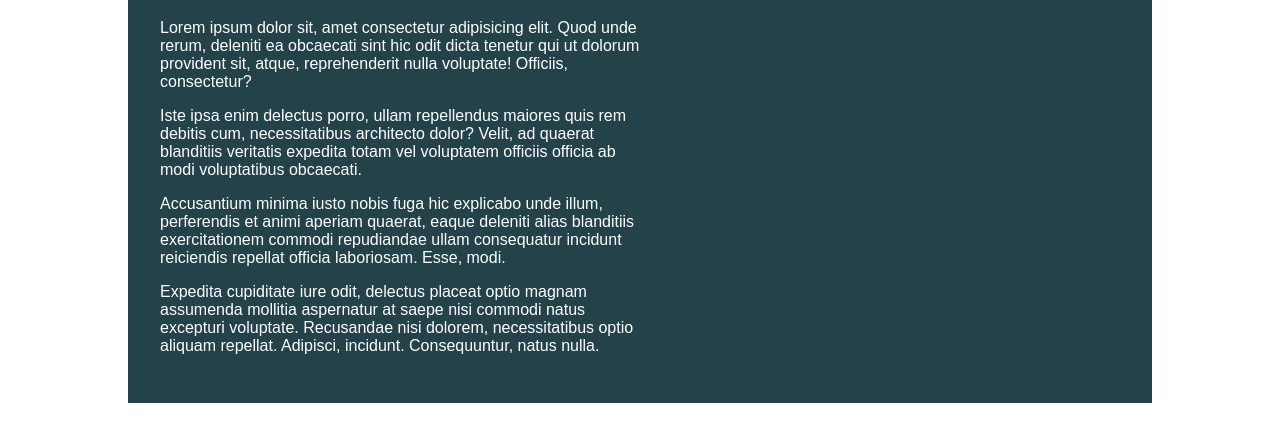
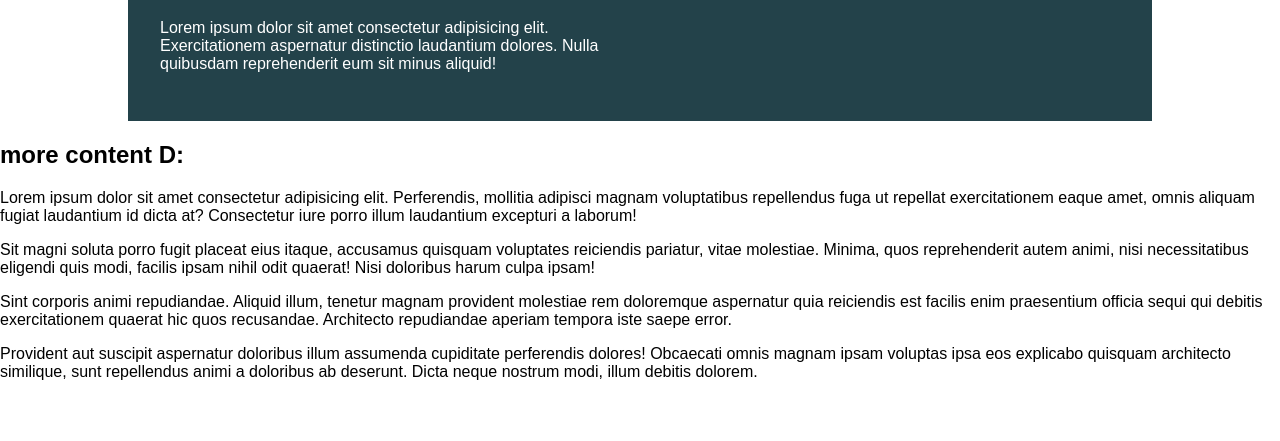
Before and after one commit to pbain63/TOP-JS-Exercises, a plain HTML site: page practices/index.html in a window 1280 px wide. Shown: the part 93-534 px from the top of the page. Drawn offline with Linux system fonts and the light colour scheme.

Commit message:
Add necessary html code to achieve challenge 2 in index.html

```diff
--- a/practices/index.html
+++ b/practices/index.html
@@ -9,36 +9,46 @@
 
   <body>
     <!-- <h1 id="target">This is for testing!</h1> -->
-    <div class="container">
-      <div class="intro-content">
-        <h1>Lorem ipsum dolor sit.</h1>
-        <p>
-          Lorem ipsum dolor sit, amet consectetur adipisicing elit. Quod unde
-          rerum, deleniti ea obcaecati sint hic odit dicta tenetur qui ut
-          dolorum provident sit, atque, reprehenderit nulla voluptate! Officiis,
-          consectetur?
-        </p>
-        <p>
-          Iste ipsa enim delectus porro, ullam repellendus maiores quis rem
-          debitis cum, necessitatibus architecto dolor? Velit, ad quaerat
-          blanditiis veritatis expedita totam vel voluptatem officiis officia ab
-          modi voluptatibus obcaecati.
-        </p>
-        <p>
-          Accusantium minima iusto nobis fuga hic explicabo unde illum,
-          perferendis et animi aperiam quaerat, eaque deleniti alias blanditiis
-          exercitationem commodi repudiandae ullam consequatur incidunt
-          reiciendis repellat officia laboriosam. Esse, modi.
-        </p>
-        <p>
-          Expedita cupiditate iure odit, delectus placeat optio magnam assumenda
-          mollitia aspernatur at saepe nisi commodi natus excepturi voluptate.
-          Recusandae nisi dolorem, necessitatibus optio aliquam repellat.
-          Adipisci, incidunt. Consequuntur, natus nulla.
-        </p>
+    <div class="top-container">
+      <div class="container">
+        <div class="intro-content">
+          <h1>Lorem ipsum dolor sit.</h1>
+          <p>
+            Lorem ipsum dolor sit amet consectetur adipisicing elit.
+            Exercitationem aspernatur distinctio laudantium dolores. Nulla
+            quibusdam reprehenderit eum sit minus aliquid!
+          </p>
+        </div>
       </div>
     </div>
 
+    <div class="lower-container">
+      <h2>more content D:</h2>
+      <p>
+        Lorem ipsum dolor sit amet consectetur adipisicing elit. Perferendis,
+        mollitia adipisci magnam voluptatibus repellendus fuga ut repellat
+        exercitationem eaque amet, omnis aliquam fugiat laudantium id dicta at?
+        Consectetur iure porro illum laudantium excepturi a laborum!
+      </p>
+      <p>
+        Sit magni soluta porro fugit placeat eius itaque, accusamus quisquam
+        voluptates reiciendis pariatur, vitae molestiae. Minima, quos
+        reprehenderit autem animi, nisi necessitatibus eligendi quis modi,
+        facilis ipsam nihil odit quaerat! Nisi doloribus harum culpa ipsam!
+      </p>
+      <p>
+        Sint corporis animi repudiandae. Aliquid illum, tenetur magnam provident
+        molestiae rem doloremque aspernatur quia reiciendis est facilis enim
+        praesentium officia sequi qui debitis exercitationem quaerat hic quos
+        recusandae. Architecto repudiandae aperiam tempora iste saepe error.
+      </p>
+      <p>
+        Provident aut suscipit aspernatur doloribus illum assumenda cupiditate
+        perferendis dolores! Obcaecati omnis magnam ipsam voluptas ipsa eos
+        explicabo quisquam architecto similique, sunt repellendus animi a
+        doloribus ab deserunt. Dicta neque nostrum modi, illum debitis dolorem.
+      </p>
+    </div>
     <script src="./main.js"></script>
   </body>
 </html>
```
